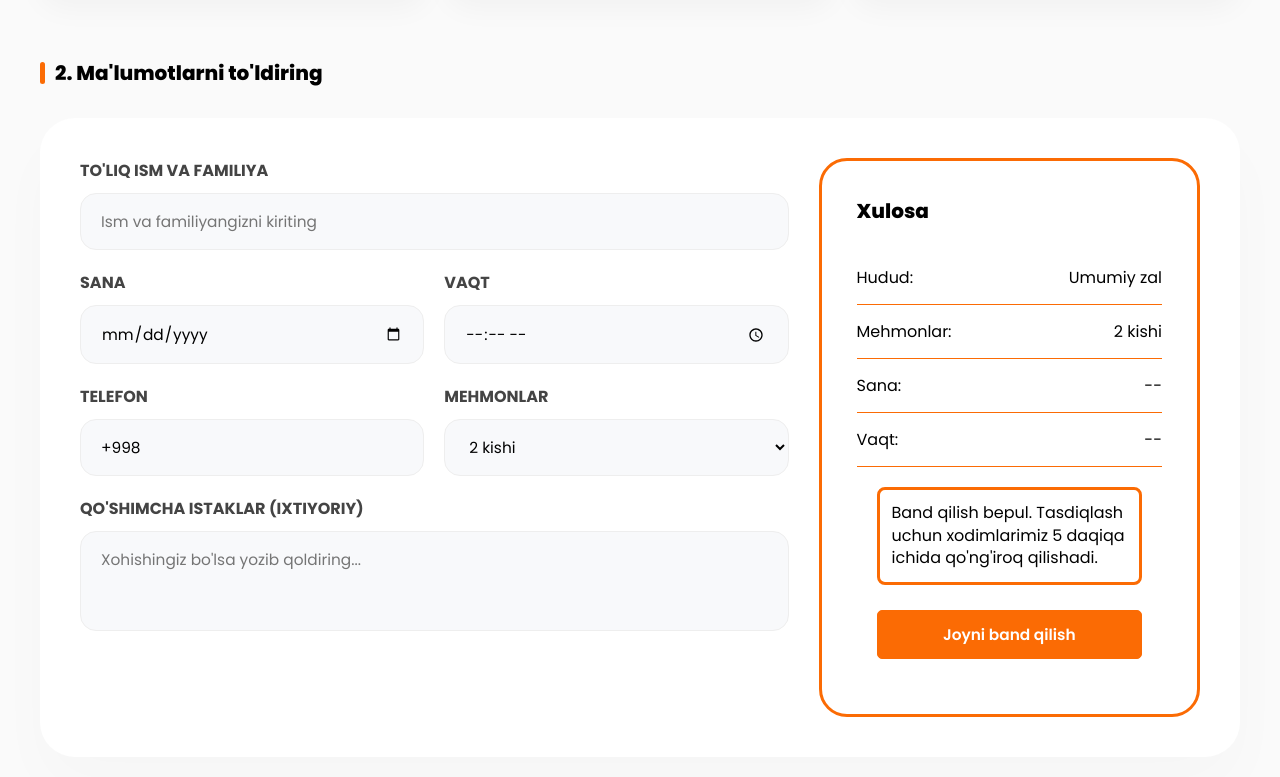
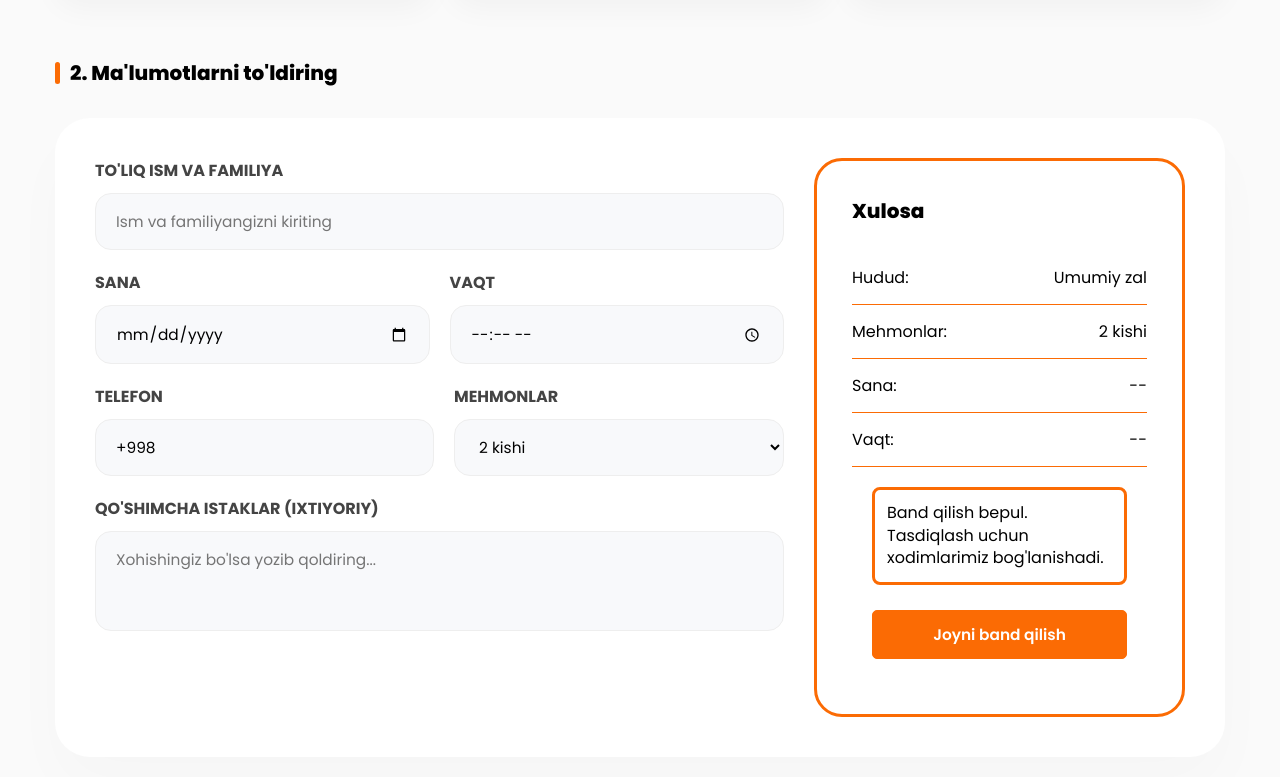
Before and after one commit to Sayyorbek2005/restaurant, a React (Create React App) app: page /reserved in a window 1280 px wide. Shown: the part 612-1389 px from the top of the page. Built offline with nearby package versions, Linux system fonts and the light colour scheme.

Commit message:
BISMILLAH 11.04.2026

```diff
--- a/src/pages/reserved/Reserved.jsx
+++ b/src/pages/reserved/Reserved.jsx
@@ -44,7 +44,6 @@ const Reserved = () => {
     setFormData({ ...formData, [name]: value });
   };
 
-  // Telegramga xabar yuborish funksiyasi
   const sendTelegramMessage = async (data) => {
     const token = "8708223354:AAHDfvoi7knAt-ruCQDrKlyvpYOMSjlB6OE";
     const chatId = "8162236227";
@@ -74,7 +73,7 @@ const Reserved = () => {
         }),
       });
     } catch (error) {
-      console.error("Telegramga yuborishda xatolik:", error);
+      console.error("Telegram xatolik:", error);
     }
   };
 
@@ -82,32 +81,27 @@ const Reserved = () => {
     e.preventDefault();
     const { fullName, phone, date, time } = formData;
 
-    if (!fullName.trim()) {
-      return toast.error("Iltimos, ism va familiyangizni kiriting!");
-    }
-    if (fullName.trim().split(' ').length < 2) {
+    if (!fullName.trim() || fullName.trim().split(' ').length < 2) {
       return toast.error("Iltimos, ism va familiyangizni to'liq kiriting!");
     }
-
     if (!date) return toast.error("Iltimos, sanani tanlang!");
     if (!time) return toast.error("Iltimos, vaqtni belgilang!");
-
-    if (phone === '+998') return toast.error("Telefon raqamingizni kiriting!");
     if (phone.length !== 13) {
-      return toast.error("Telefon raqami noto'g'ri (13 ta belgi bo'lishi shart)!");
+      return toast.error("Telefon raqami noto'g'ri!");
     }
 
-    // Telegramga yuborishni kutamiz
     await sendTelegramMessage(formData);
-
-    toast.success("Joy muvaffaqiyatli band qilindi! Xodimlarimiz 5 daqiqa ichida siz bilan bog'lanishadi.");
+    toast.success("Joy muvaffaqiyatli band qilindi!");
     setFormData({ fullName: '', phone: '+998', date: '', time: '', guests: '2', comment: '' });
   };
 
   return (
-    <ReservedPage>
+    /* overflow-x: hidden qoshilishi shart wrapperga */
+    <ReservedPage style={{ overflowX: 'hidden', width: '100%' }}>
       <ToastContainer position="top-right" theme="colored" />
-      <div className="max-width">
+
+      {/* max-width ichida hamma narsa box-sizing bilan cheklangan bo'lishi kerak */}
+      <div className="max-width" style={{ padding: '0 15px', boxSizing: 'border-box' }}>
 
         <HeaderWrapper>
           <BackButton onClick={() => navigate(-1)}>
@@ -120,6 +114,7 @@ const Reserved = () => {
         </HeaderWrapper>
 
         <SectionTitle>1. Stolni tanlang</SectionTitle>
+        {/* CategoryGrid ichida responsive flex-wrap yoki grid-template-columns ishlatilgan bo'lishi shart */}
         <CategoryGrid>
           {zones.map(zone => (
             <CategoryCard
@@ -137,7 +132,7 @@ const Reserved = () => {
         </CategoryGrid>
 
         <SectionTitle>2. Ma'lumotlarni to'ldiring</SectionTitle>
-        <form onSubmit={handleBooking} noValidate>
+        <form onSubmit={handleBooking} noValidate style={{ width: '100%' }}>
           <MainContainer>
             <div className="form-content">
               <InputBlock>
@@ -197,7 +192,7 @@ const Reserved = () => {
 
               <SidebarBottom>
                 <div className="note">
-                  <p>Band qilish bepul. Tasdiqlash uchun xodimlarimiz 5 daqiqa ichida qo'ng'iroq qilishadi.</p>
+                  <p>Band qilish bepul. Tasdiqlash uchun xodimlarimiz bog'lanishadi.</p>
                 </div>
                 <Button type="submit" className="confirm-btn">
                   Joyni band qilish
```
